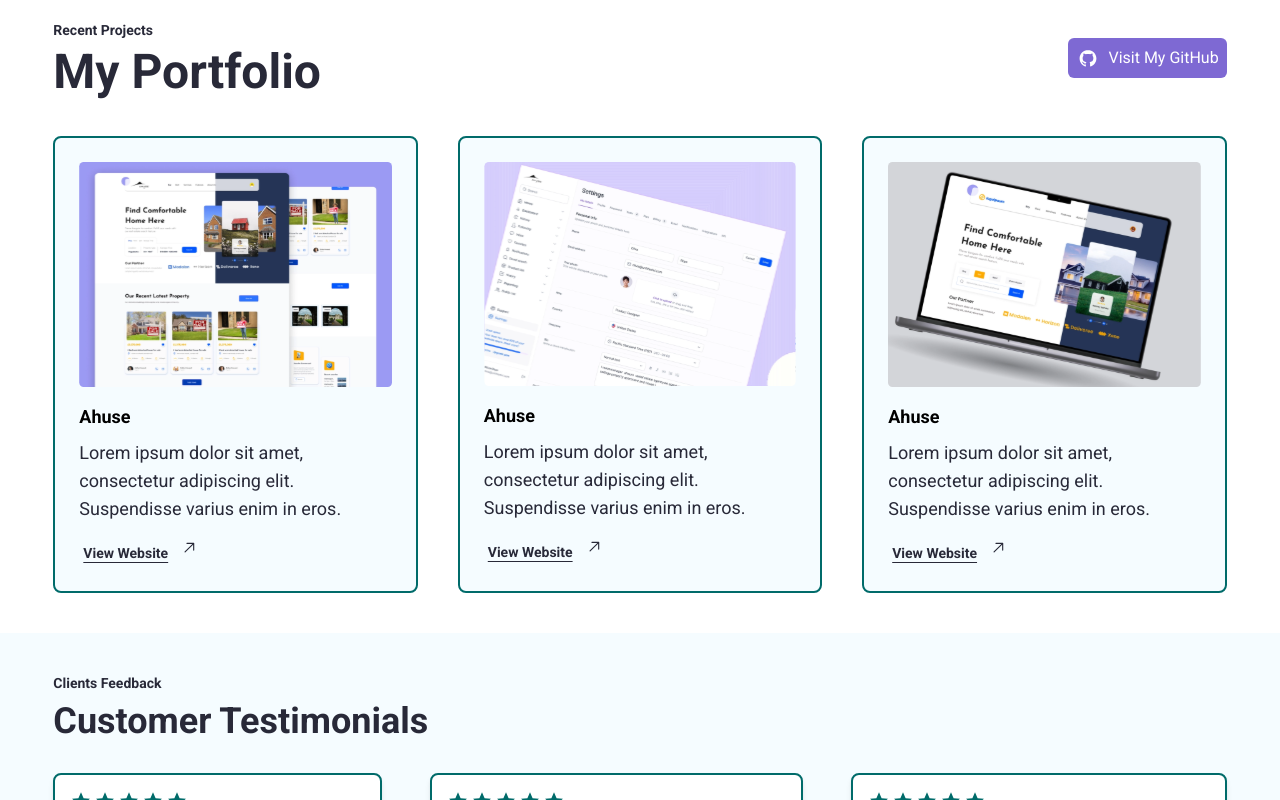
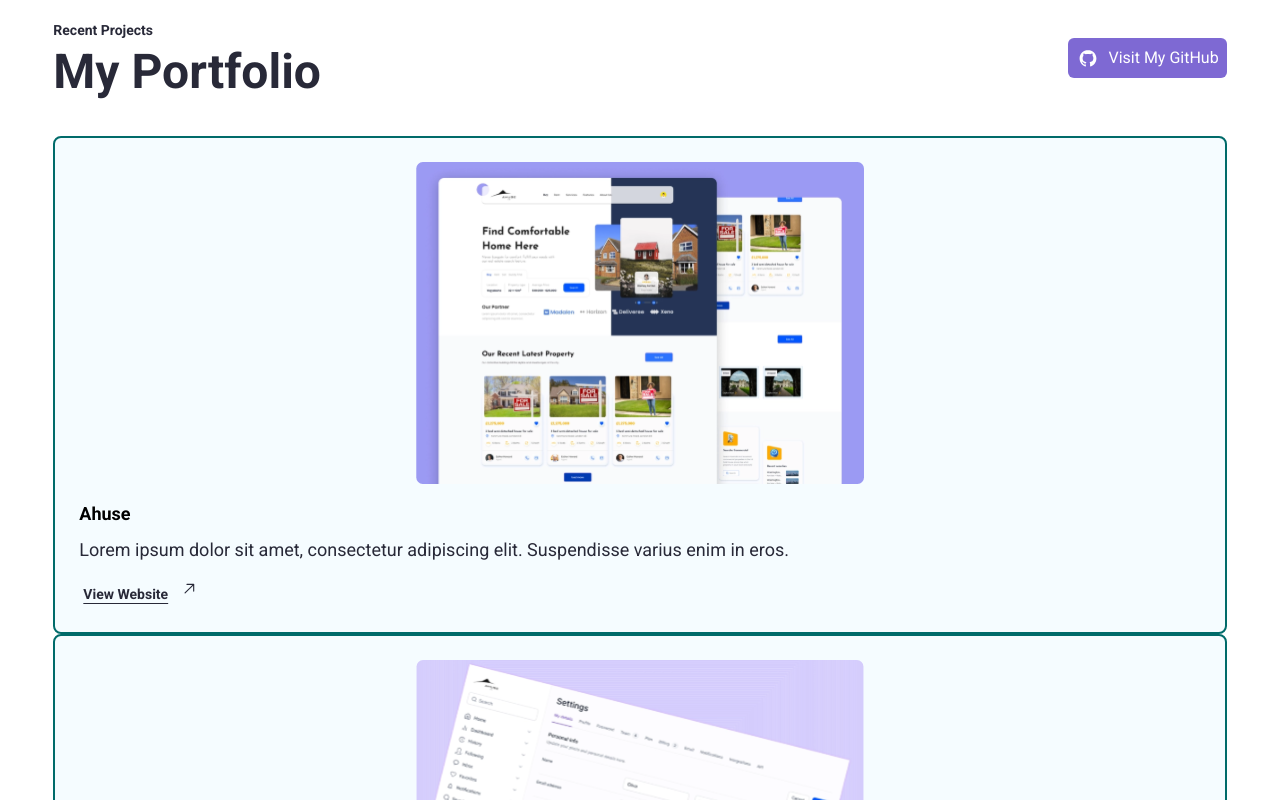
Before and after one commit to Tonia-Ezinne/Portfolio-Task, a Next.js app: page / in a window 1280 px wide. Shown: the part 2100-2900 px from the top of the page. Built offline with nearby package versions, Linux system fonts and the light colour scheme.

Commit message:
made some changes

```diff
--- a/src/pages/SectionFour.js
+++ b/src/pages/SectionFour.js
@@ -30,7 +30,7 @@ const SectionFour = () => {
         </div>
       </div>
 
-      <div className="mt-10 grid gap-10 md:grid-cols-2 lg:grid-cols-3">
+      <div className="mt-10  gap-10 md:grid-cols-2 lg:grid-cols-3 hidden md:block">
         <div className="bg-[#F5FCFF] p-6 rounded-lg border-2 border-[#006B6A]">
           <div className="flex justify-center items-center">
             <Image
```
